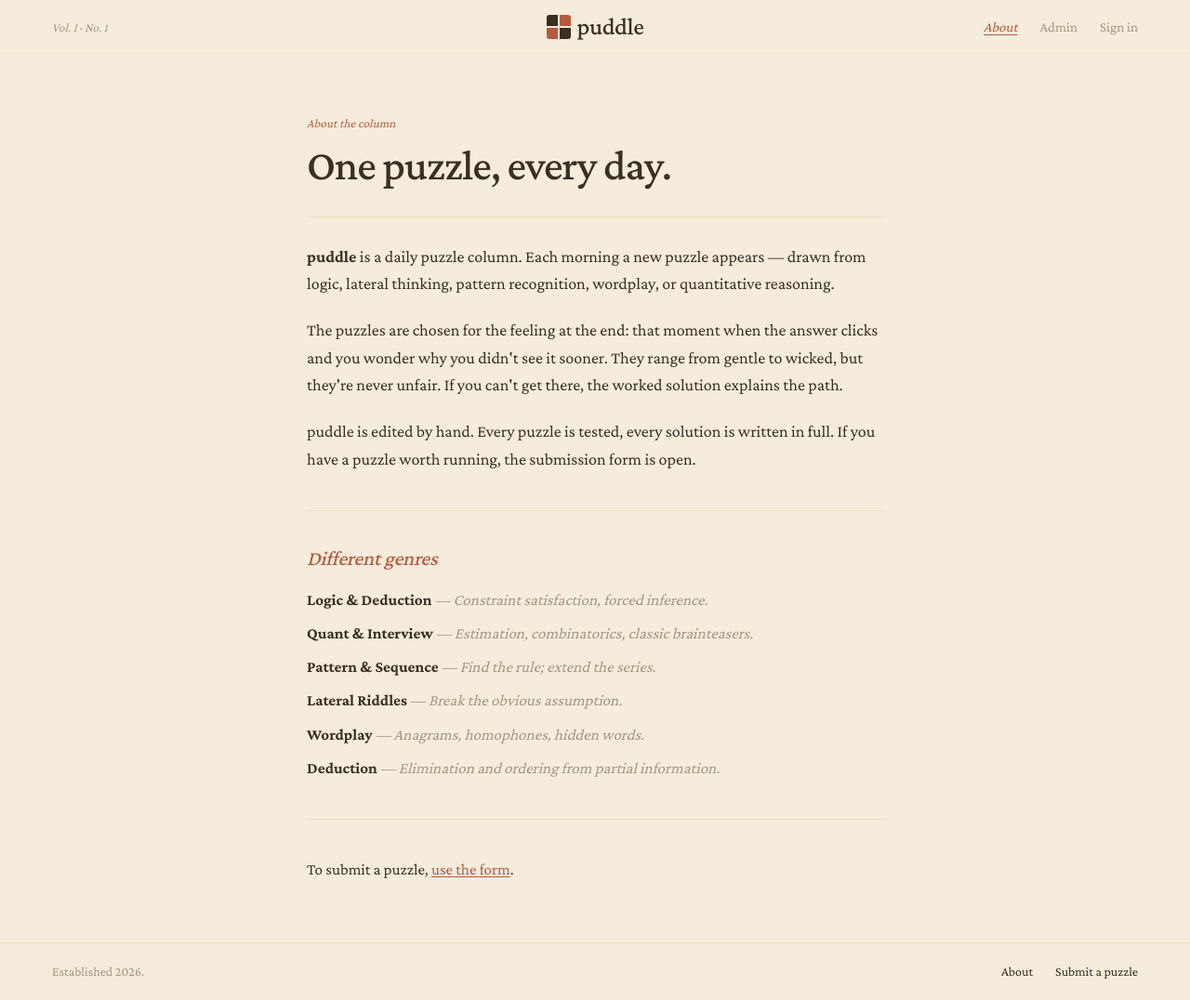
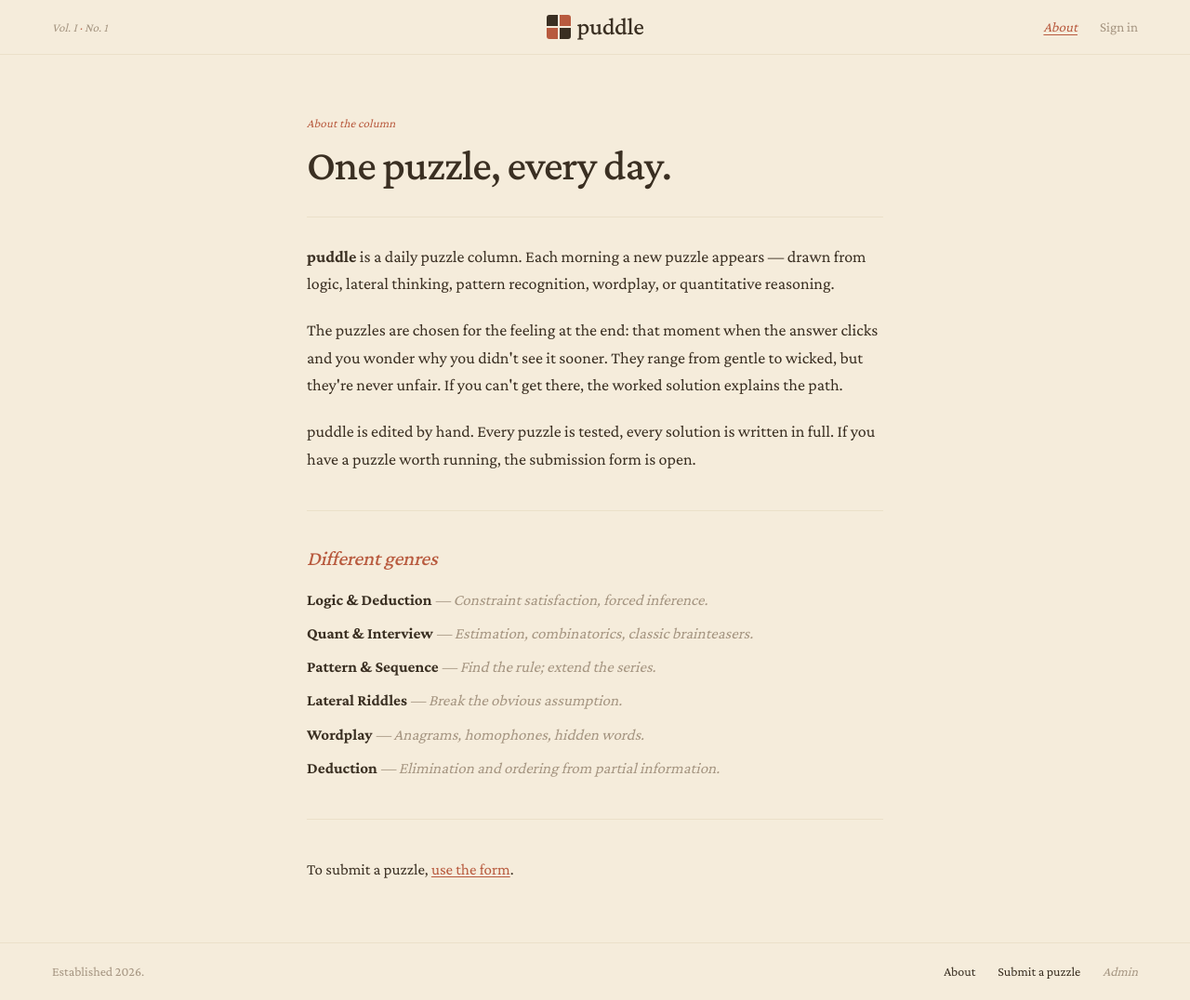
Before and after one commit to rakdcolon/puddle, a Next.js app in the folder app/: page /about in a window 1280 px wide. Shown: the whole page at 93% size. Built offline with nearby package versions, Linux system fonts and the light colour scheme; no server answers.

Commit message:
Move Admin link to footer, remove from masthead
Co-Authored-By: Claude Sonnet 4.6 <noreply@anthropic.com>

```diff
--- a/app/src/components/layout/Footer.tsx
+++ b/app/src/components/layout/Footer.tsx
@@ -1,6 +1,11 @@
 import Link from 'next/link'
+import { createClient } from '@/lib/supabase/server'
 
-export default function Footer() {
+export default async function Footer() {
+  const supabase = await createClient()
+  const { data: { user } } = await supabase.auth.getUser()
+  const isAdmin = user?.email === process.env.ADMIN_EMAIL
+
   return (
     <footer className="mt-auto">
       <div className="border-t border-hair" />
@@ -15,6 +20,11 @@ export default function Footer() {
           <Link href="/submit" className="text-[14px] text-ink hover:text-accent transition-colors duration-[180ms]">
             Submit a puzzle
           </Link>
+          {isAdmin && (
+            <Link href="/admin" className="text-[14px] text-ink-muted hover:text-accent transition-colors duration-[180ms] italic">
+              Admin
+            </Link>
+          )}
         </nav>
       </div>
     </footer>
--- a/app/src/components/layout/Masthead.tsx
+++ b/app/src/components/layout/Masthead.tsx
@@ -70,11 +70,6 @@ export default async function Masthead({ currentPage, issueNo = 1, vol = 1 }: Ma
               Settings
             </NavLink>
           )}
-          {user?.email === process.env.ADMIN_EMAIL && (
-            <NavLink href="/admin">
-              Admin
-            </NavLink>
-          )}
           {user ? (
             <>
               <NavLink href="/profile" active={currentPage === 'profile'}>
```
